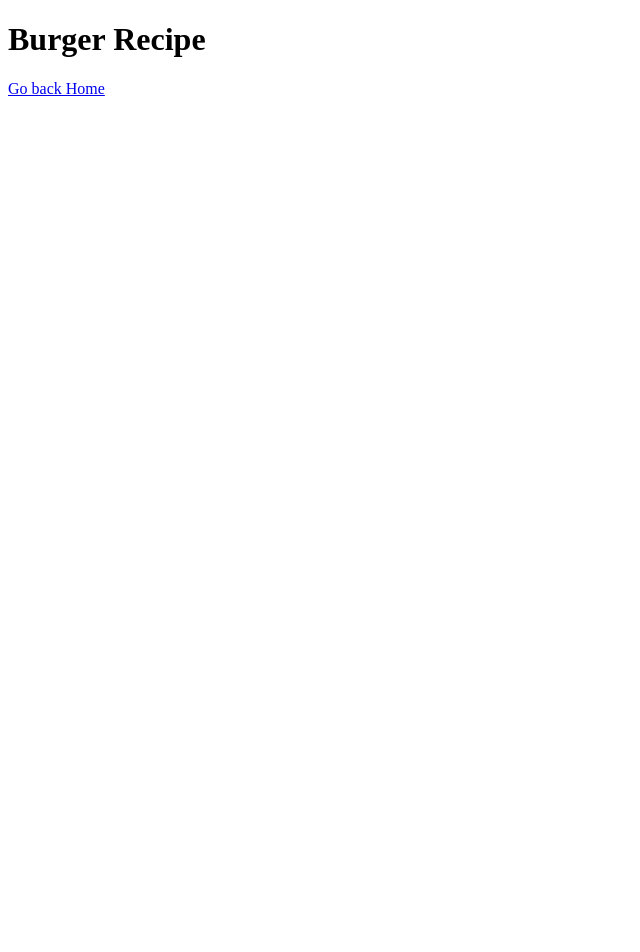
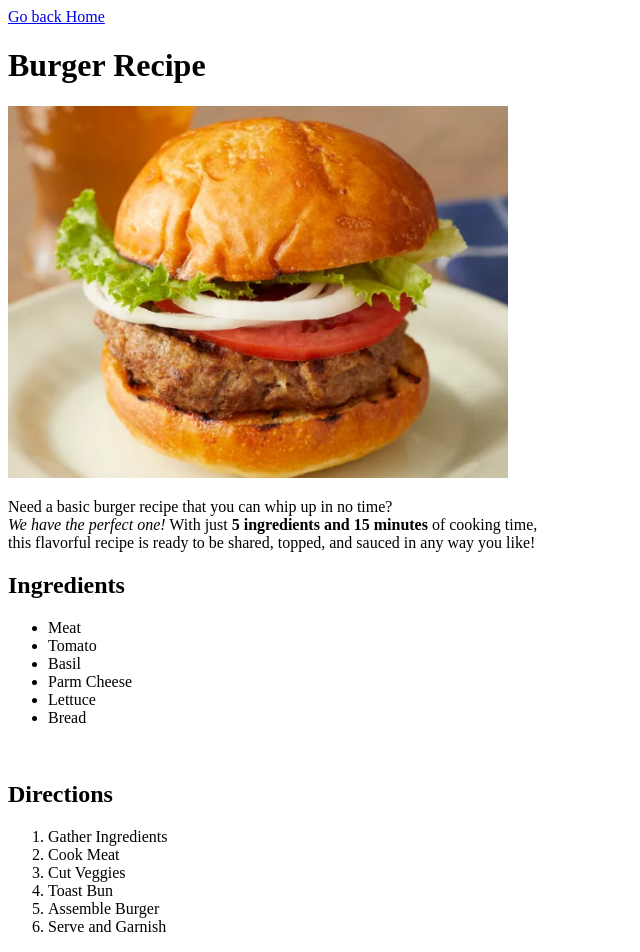
Before and after one commit to sarmiese/odin-recipes, a plain HTML site: page recipes/burger.html in a window 1280 px wide. Shown: the whole page, without its empty margins (0-640 px from the left). Before the commit the page ends 800 px from the top, so only its background shows below. Drawn offline with Linux system fonts and the light colour scheme.

Commit message:
Populate recipe pages with appropriate content
Add images to the img folder and link them to the corresponding pages.
copy the structure of pasta.html into the other two .html pages (burger & salmon)

```diff
--- a/recipes/burger.html
+++ b/recipes/burger.html
@@ -6,9 +6,32 @@
     <title>Burger</title>
 </head>
 <body>
-        <h1>Burger Recipe</h1>
-        <a href="../index.html">Go back Home</a>
-
+    <a href="../index.html">Go back Home</a>
+    <h1>Burger Recipe</h1>
+    <img src="../img/Burger.png" alt="Picture of the burger following the recipe provided" width="500">
+    <p>Need a basic burger recipe that you can whip up in no time? </br>
+        <em>We have the perfect one!</em> With just <strong>5 ingredients and 15 minutes</strong> of cooking time, </br>
+        this flavorful recipe is ready to be shared, topped, and sauced in any way you like!
+    </p>
+    <h2>Ingredients</h2>
+    <ul>
+        <li>Meat</li>
+        <li>Tomato</li>
+        <li>Basil</li>
+        <li>Parm Cheese</li>
+        <li>Lettuce</li>
+        <li>Bread</li>
+    </ul>
+    </br>
+    <h2>Directions</h2>
+    <ol>
+        <li>Gather Ingredients</li>
+        <li>Cook Meat</li>
+        <li>Cut Veggies</li>
+        <li>Toast Bun</li>
+        <li>Assemble Burger</li>
+        <li>Serve and Garnish</li>
+    </ol>
 
 </body>
 </html>
```
Also changed, not shown: recipes/salmon.html (+25 -1 lines), img/Burger.png (added), img/Salmon.png (added).
